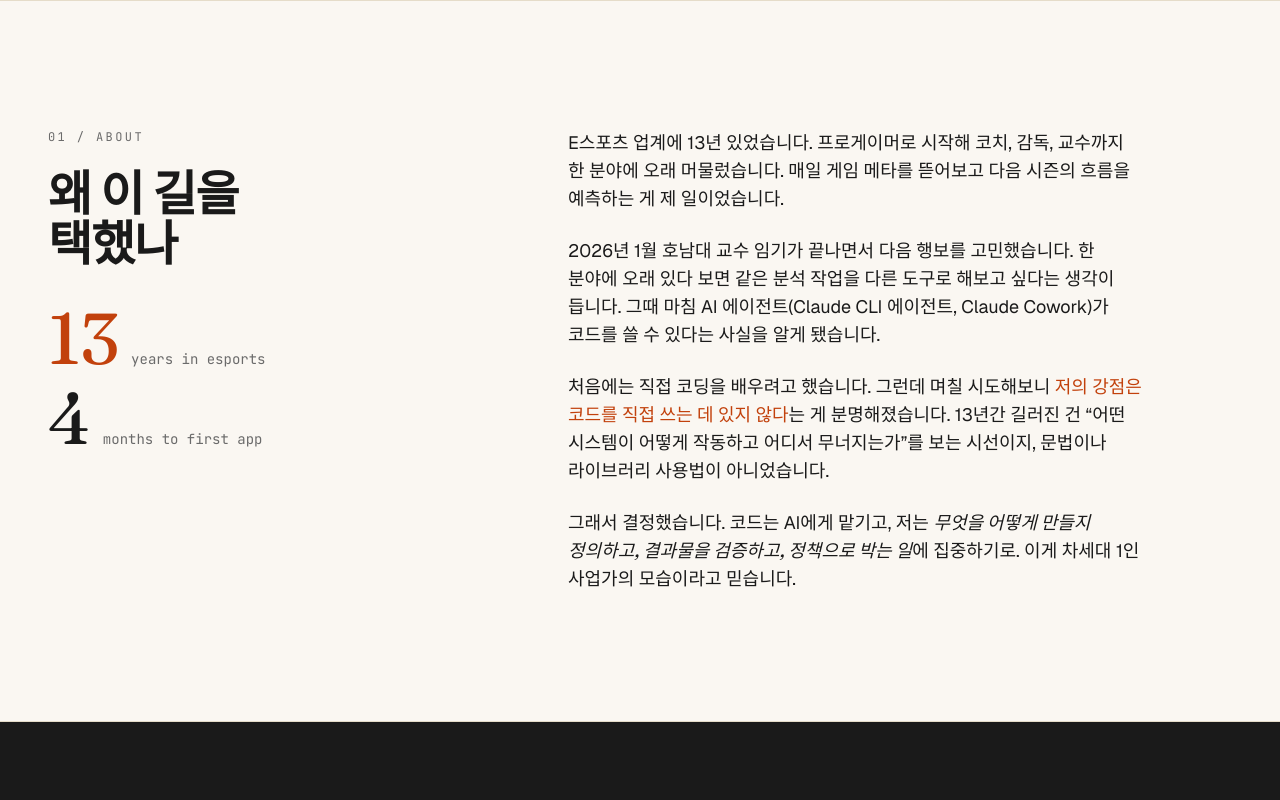
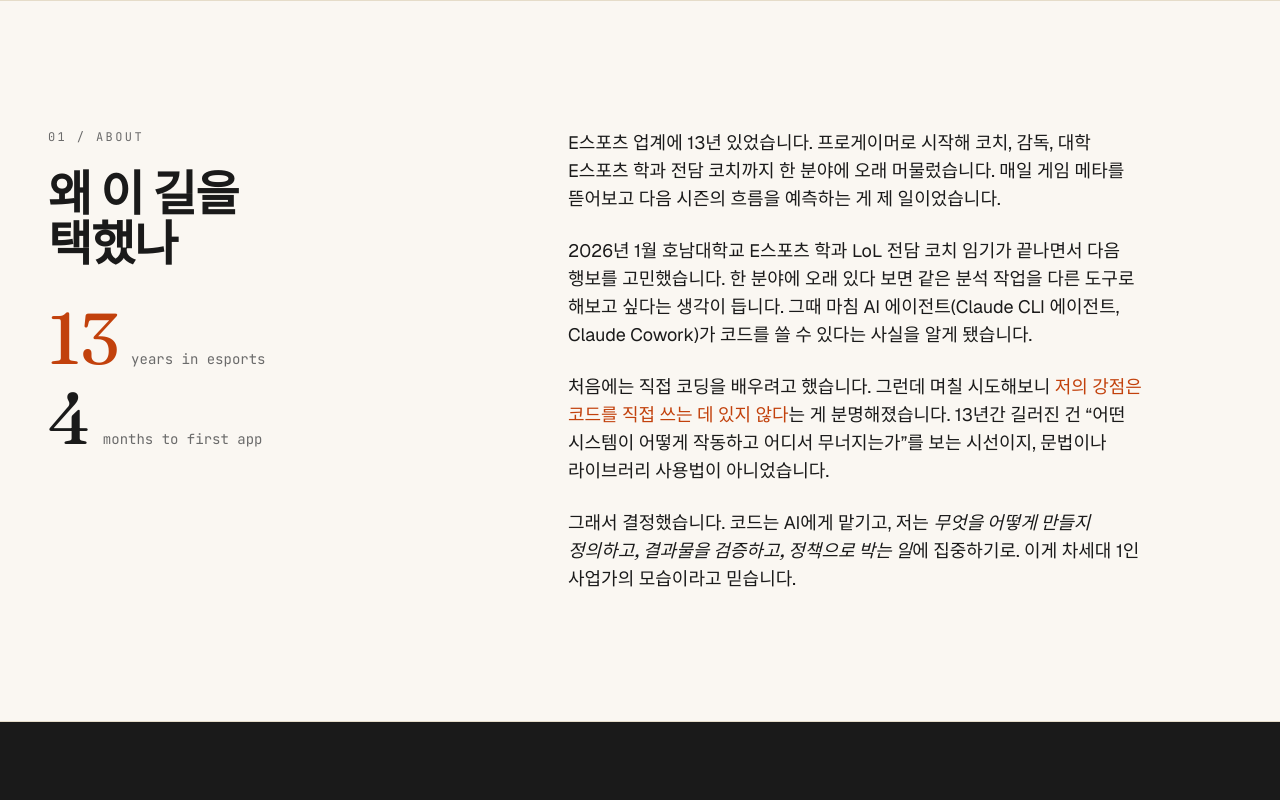
Before and after one commit to dooki-b/seokyuwon-portfolio, a Next.js app: page / in a window 1280 px wide. Shown: the part 800-1600 px from the top of the page. Built offline with nearby package versions, Linux system fonts and the light colour scheme.

Commit message:
Add files via upload
fix ; 문구 수정

```diff
--- a/app/components/About.tsx
+++ b/app/components/About.tsx
@@ -42,11 +42,11 @@ export default function About() {
           <div className="lg:col-span-7 lg:col-start-6 space-y-6 max-w-xl">
             <p className="body-text text-pretty">
               E스포츠 업계에 13년 있었습니다.
-              프로게이머로 시작해 코치, 감독, 교수까지 한 분야에 오래 머물렀습니다.
+              프로게이머로 시작해 코치, 감독, 대학 E스포츠 학과 전담 코치까지 한 분야에 오래 머물렀습니다.
               매일 게임 메타를 뜯어보고 다음 시즌의 흐름을 예측하는 게 제 일이었습니다.
             </p>
             <p className="body-text text-pretty">
-              2026년 1월 호남대 교수 임기가 끝나면서 다음 행보를 고민했습니다.
+              2026년 1월 호남대학교 E스포츠 학과 LoL 전담 코치 임기가 끝나면서 다음 행보를 고민했습니다.
               한 분야에 오래 있다 보면 같은 분석 작업을 다른 도구로 해보고 싶다는 생각이 듭니다.
               그때 마침 AI 에이전트(Claude CLI 에이전트, Claude Cowork)가
               코드를 쓸 수 있다는 사실을 알게 됐습니다.
--- a/app/components/Experience.tsx
+++ b/app/components/Experience.tsx
@@ -36,7 +36,7 @@ const CAREER = [
   { period: "2021~2022", role: "Liiv SandBox WildRift 감독 (WCK 4위·5위, WGC 3위)" },
   { period: "2022~2024", role: "은평 메디텍 고교 E스포츠과 교사" },
   { period: "2023~2024", role: "T1 Esports Academy — LoL 프로그램 코치 (PTP·PTE·TBC X T1A 운영)" },
-  { period: "2024~2026", role: "호남대학교 E스포츠 학과 교수" },
+  { period: "2024~2026", role: "호남대학교 E스포츠 학과 LoL 전담 코치" },
 ];
 
 export default function Experience() {
```
